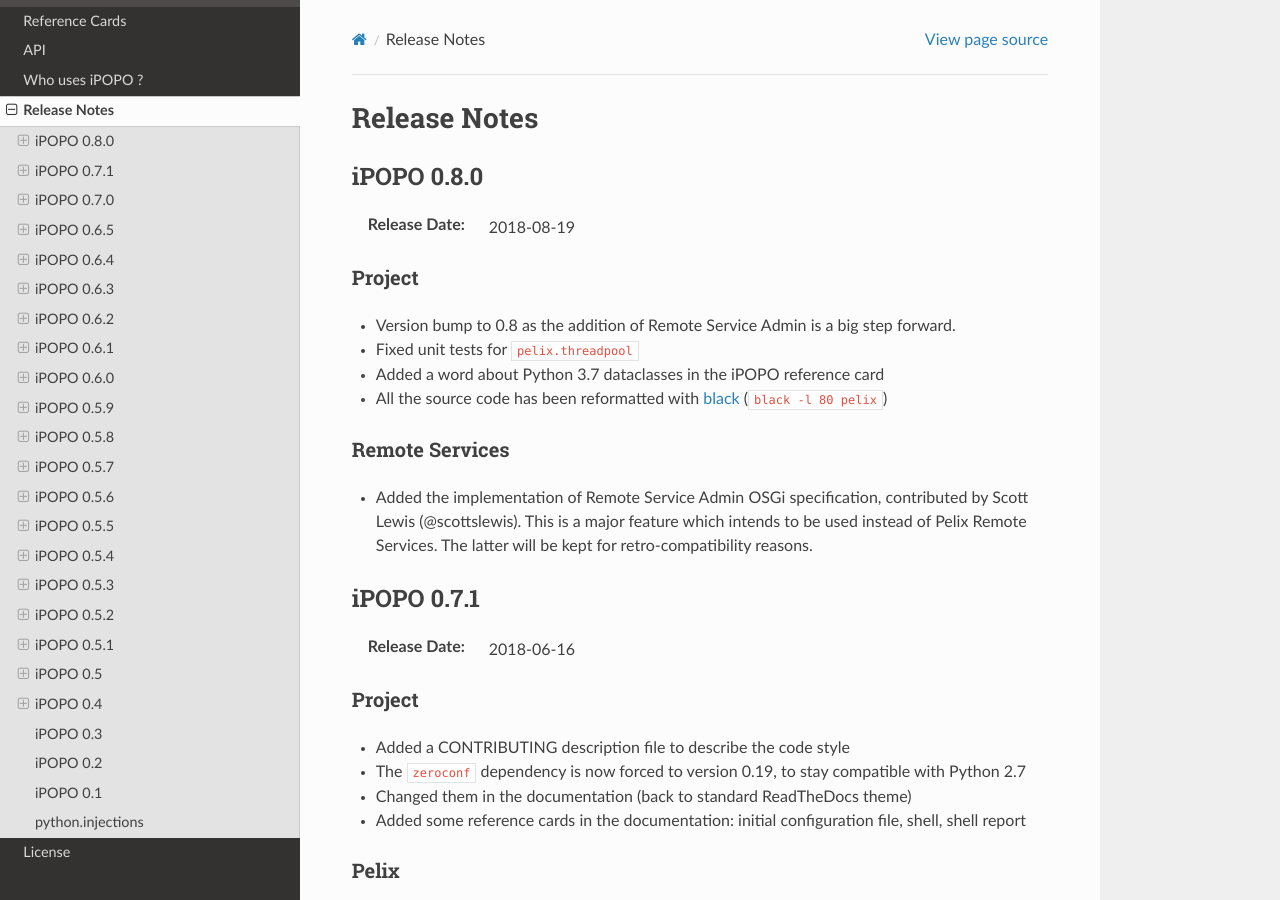
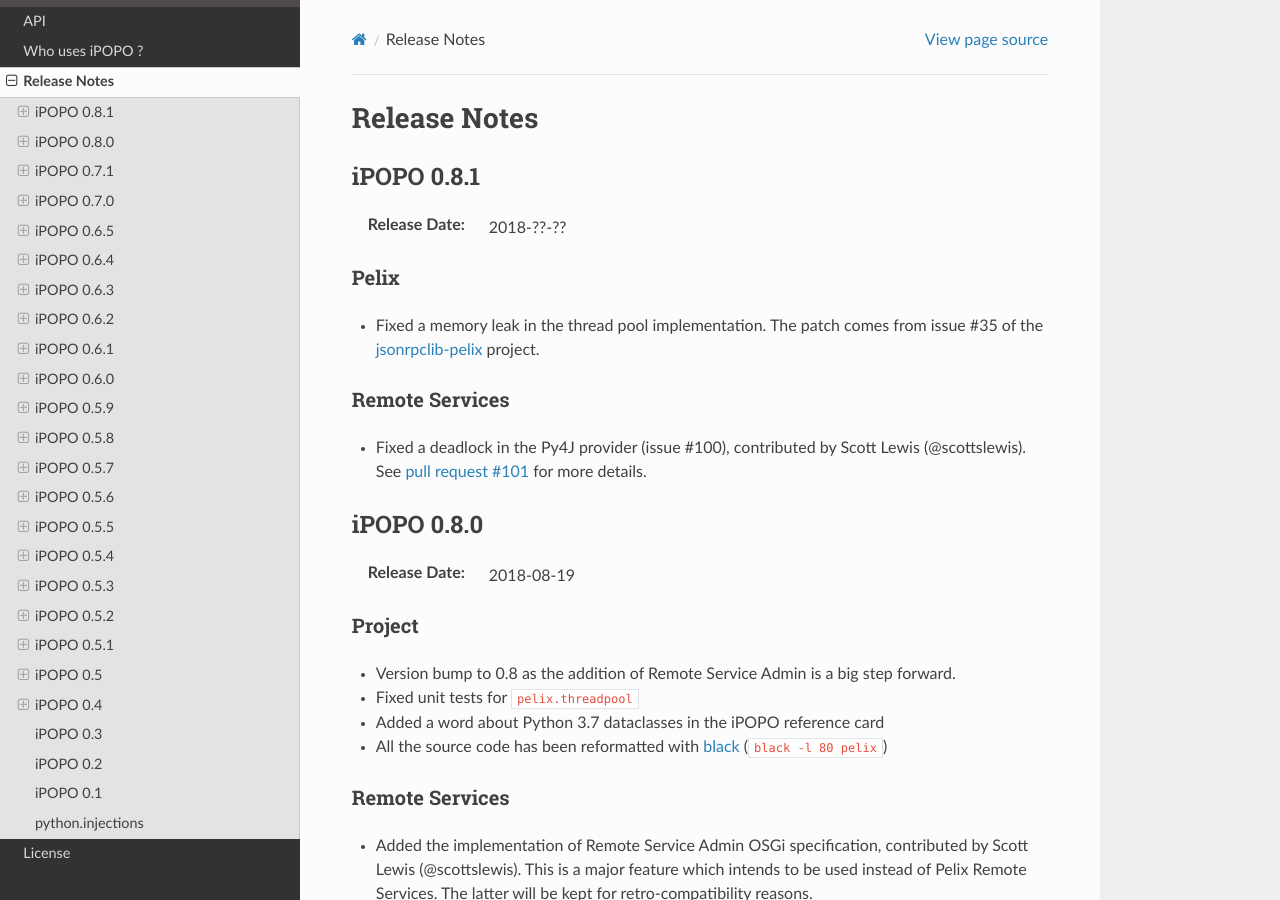
Before and after one commit to tcalmant/ipopo, a Sphinx documentation site: the page built from docs/changelog.rst, in a window 1280 px wide and 900 px high. Built offline with Sphinx 7.4.7 and the Read the Docs theme 2.0.0, drawn with Linux system fonts in a browser that asks for light colours; pages that are not in the unit, such as notebooks, are missing from menus.

Commit message:
Updated changelog

```diff
--- a/docs/changelog.rst
+++ b/docs/changelog.rst
@@ -2,6 +2,27 @@
 
 Release Notes
 #############
+
+iPOPO 0.8.1
+===========
+
+:Release Date: 2018-??-??
+
+Pelix
+-----
+
+* Fixed a memory leak in the thread pool implementation. The patch comes from
+  issue #35 of the `jsonrpclib-pelix <https://github.com/tcalmant/jsonrpclib/>`_
+  project.
+
+Remote Services
+---------------
+
+* Fixed a deadlock in the Py4J provider (issue #100),
+  contributed by Scott Lewis (@scottslewis).
+  See `pull request #101 <https://github.com/tcalmant/ipopo/pull/101>`_
+  for more details.
+
 
 iPOPO 0.8.0
 ===========
```
Also changed, not shown: CHANGELOG.rst (+19 -0 lines).
